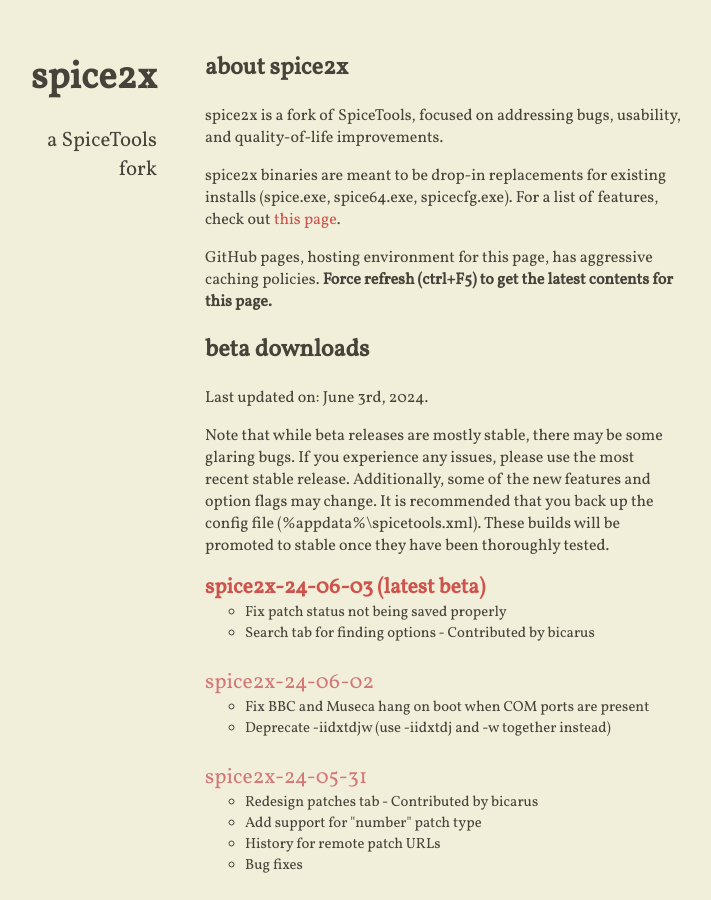
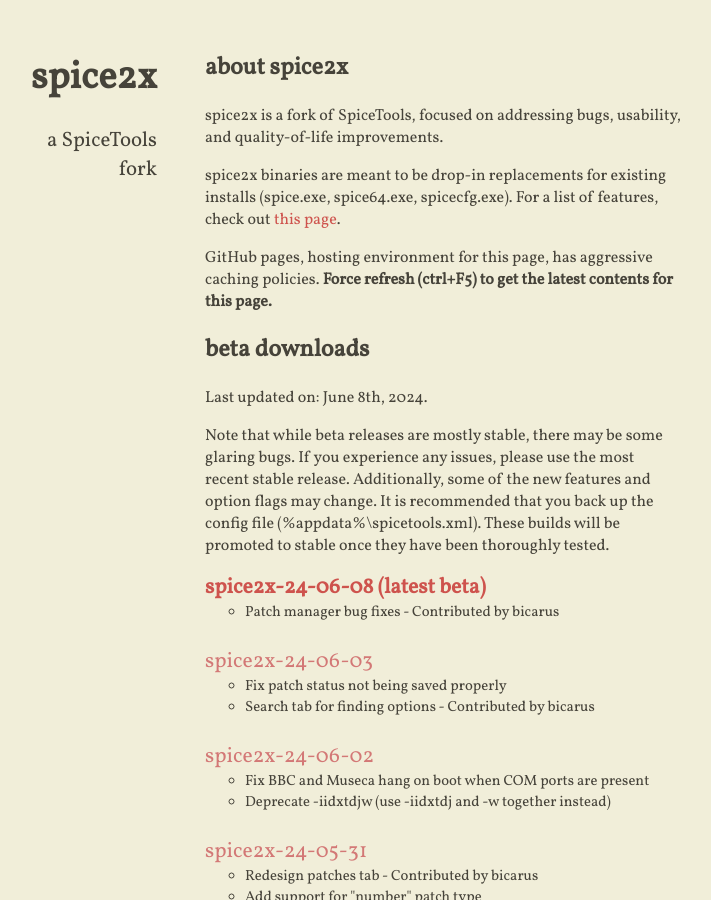
Before and after one commit to spice2x/spice2x.github.io, a Jekyll site: the page built from docs/index.html, in a window 1280 px wide and 900 px high. Shown: the whole window, without its empty margins (299-1010 px from the left). Built offline with Jekyll 4.4.1, drawn with Linux system fonts in a browser that asks for light colours; nearby versions of some CDN libraries.

Commit message:
24-06-08

```diff
--- a/docs/_includes/content.html
+++ b/docs/_includes/content.html
@@ -11,7 +11,7 @@
 
 <h2>beta downloads</h2>
 
-<p>Last updated on: June 3rd, 2024.</p>
+<p>Last updated on: June 8th, 2024.</p>
 
 <p>Note that while beta releases are mostly stable, there may be some glaring bugs. If you experience any issues, please
   use the most recent stable release. Additionally, some of the new features and option flags may change. It is
@@ -19,6 +19,14 @@
   stable once they have been thoroughly tested.
 </p>
 <ul class="downloads-beta highlight-latest">
+  <li>
+    <a class="download-link" href="https://github.com/spice2x/spice2x.github.io/releases/download/24-06-08/spice2x-24-06-08.zip">
+      spice2x-24-06-08
+    </a>
+    <ul>
+      <li>Patch manager bug fixes - Contributed by bicarus</li>
+    </ul>
+  </li>
   <li>
     <a class="download-link" href="https://github.com/spice2x/spice2x.github.io/releases/download/24-06-03/spice2x-24-06-03.zip">
       spice2x-24-06-03
```
